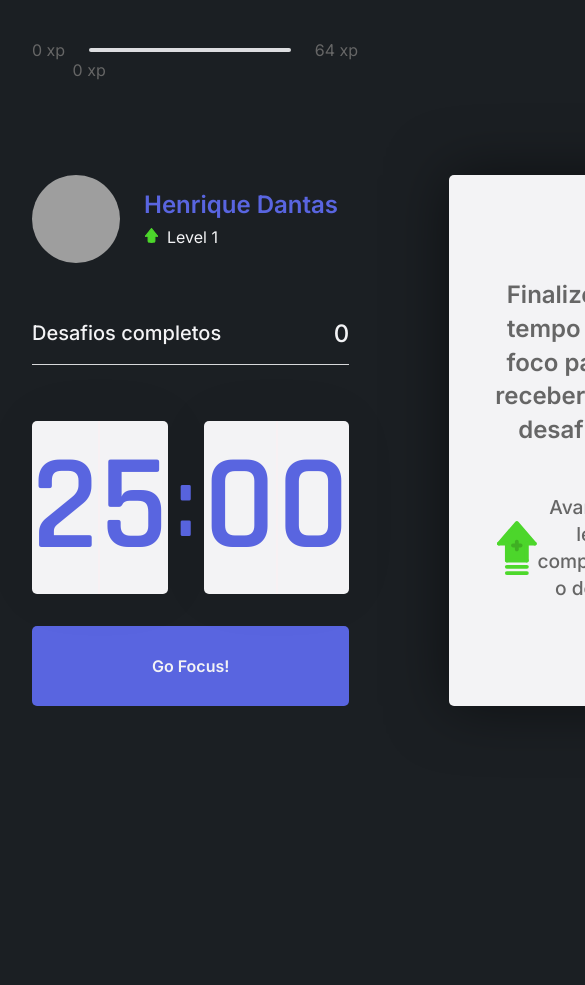
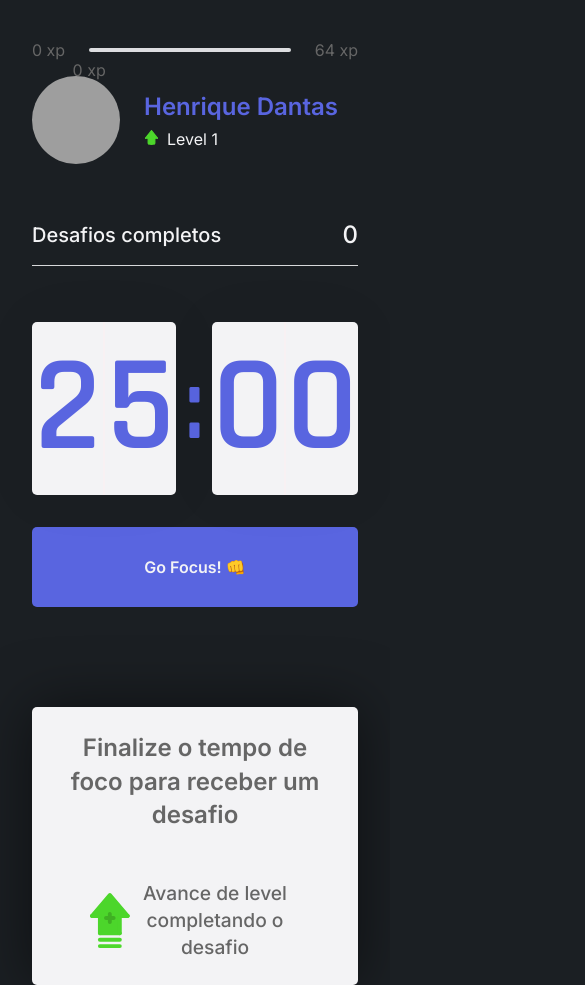
Before and after one commit to henriquedantass/focuschallenge-nextjs, a Next.js app: page / in a window 390 px wide. Shown: the top 985 px of the page, 585 px wide, since content can reach past the window. Before the commit the page ends 844 px from the top, so only its background shows below. Built offline with nearby package versions, Linux system fonts and the light colour scheme; grey boxes are pictures that could not be loaded.

Commit message:
tratando responsividade

```diff
--- a/src/components/Countdown.tsx
+++ b/src/components/Countdown.tsx
@@ -39,7 +39,7 @@ export function Countdown() {
                  disabled
                  className={styles.countdownButton}
              >
-                 Go Challenge
+                 Go Challenge ✅
              </button>
             ) : (
                 <>
@@ -49,7 +49,7 @@ export function Countdown() {
                         className={`${styles.countdownButton} ${ styles.countdownButtonIsActive}`}
                         onClick={resetCountdown}
                     >
-                        Stop Focus
+                        Stop Focus ❌
                     </button>
 
                 ) : (
@@ -58,7 +58,7 @@ export function Countdown() {
                             className={styles.countdownButton}
                             onClick={startCountdown}
                         >
-                            Go Focus!
+                            Go Focus! 👊
                         </button>
                     )}
                 </>
--- a/src/styles/global.css
+++ b/src/styles/global.css
@@ -33,6 +33,7 @@
         font-size: 87.5%;
     }
 
+
 }
 
 body {
--- a/src/styles/pages/Home.module.css
+++ b/src/styles/pages/Home.module.css
@@ -16,3 +16,11 @@
     align-content: center;
 
 }
+
+@media ( max-width: 600px) {
+
+    .container section {
+        display: flex;
+        flex-direction: column;
+    }
+}
```
